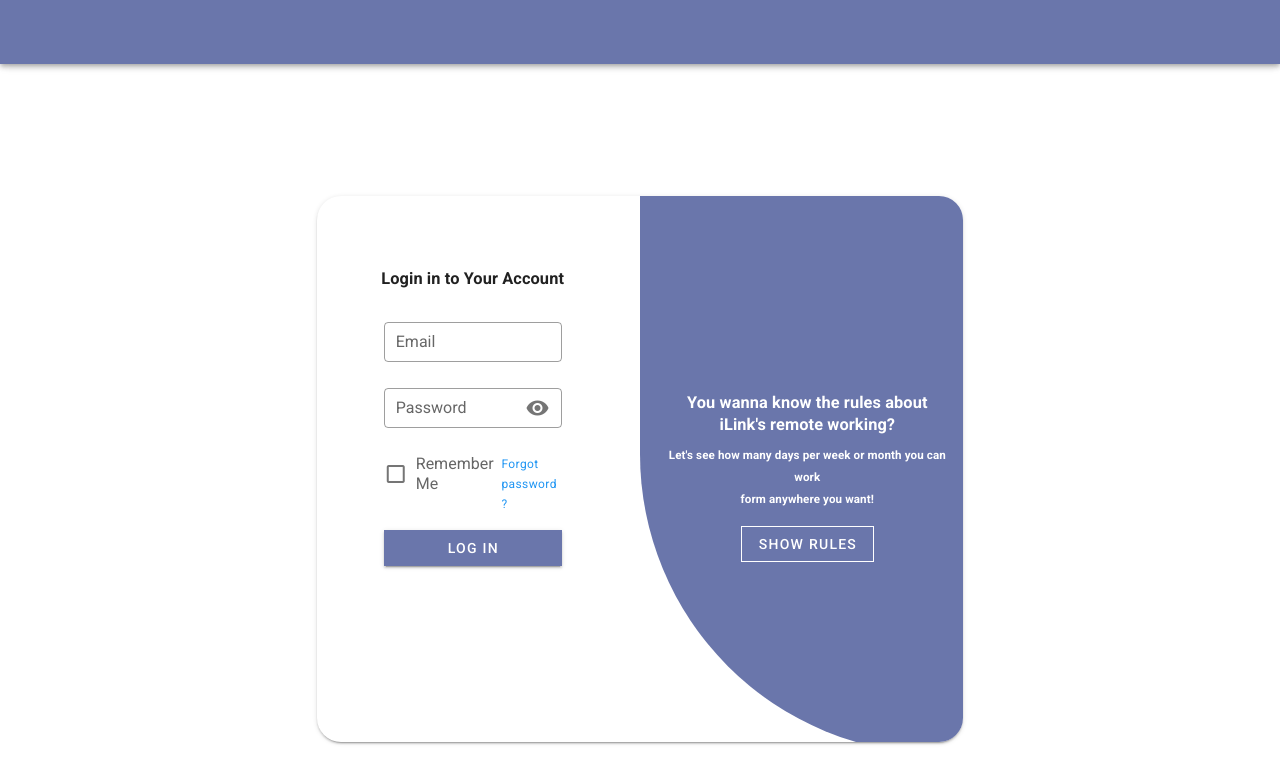
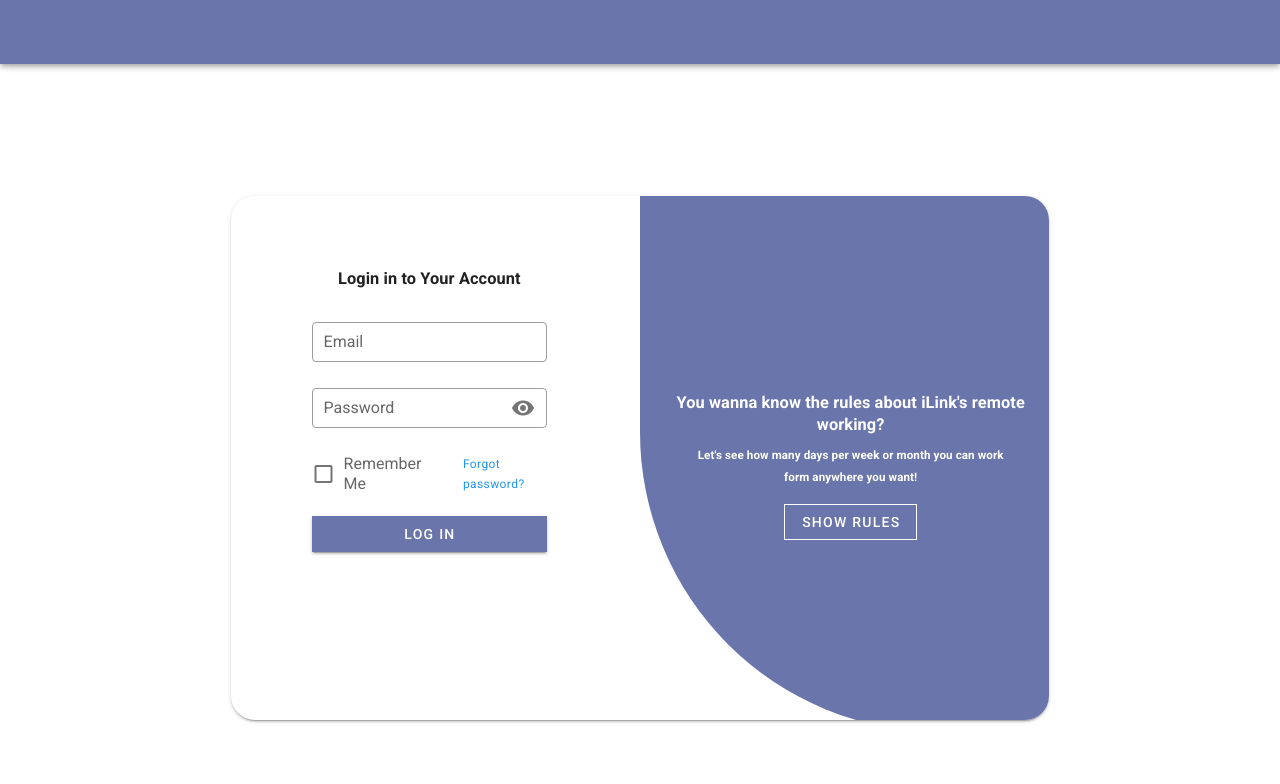
Before and after one commit to AndronikosN/calendar-work-from-home-front, a Vue app: page / in a window 1280 px wide. Shown: the top 784 px of the page. Built offline with nearby package versions, Linux system fonts and the light colour scheme.

Commit message:
changed pixels

```diff
--- a/src/components/Login.vue
+++ b/src/components/Login.vue
@@ -1,6 +1,6 @@
 <template>
   <div class="mt-2" :style="isMobile ? '' :
-    'margin-left: 150px; margin-right: 150px;'">
+    'margin-left: 20px; margin-right: 20px;'">
     <v-row align="center" justify="center" :style="isMobile ? '' : 'margin-top:100px'">
       <v-col cols="11" sm="8">
         <v-hover v-slot="{ hover }">
@@ -98,9 +98,6 @@
                             mdi-calendar-range
                           </v-icon>
                         </v-col>
-                        <v-col>
-
-                        </v-col>
                       </v-row>
                     </v-card-text>
                   </v-col>
```
